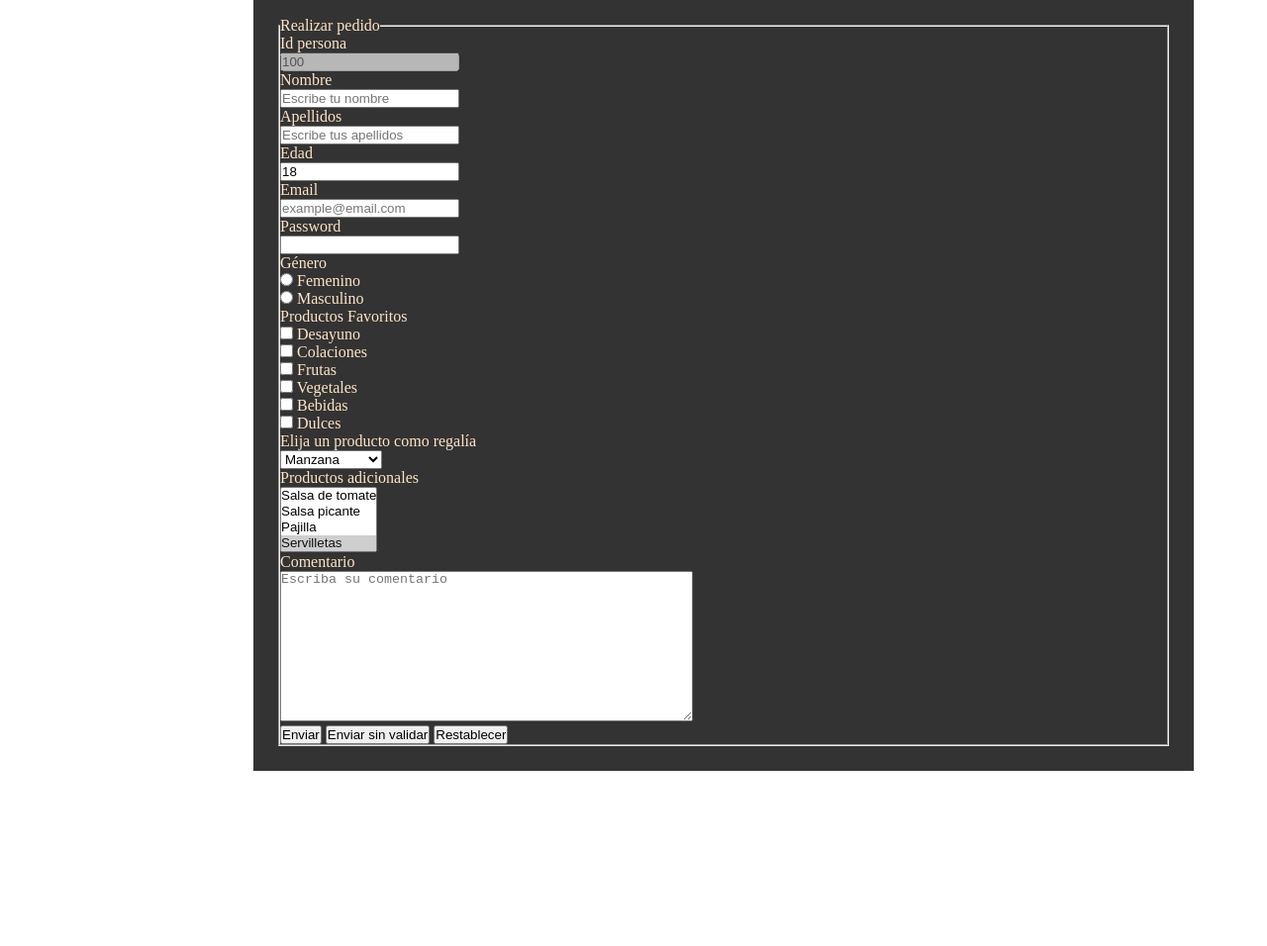
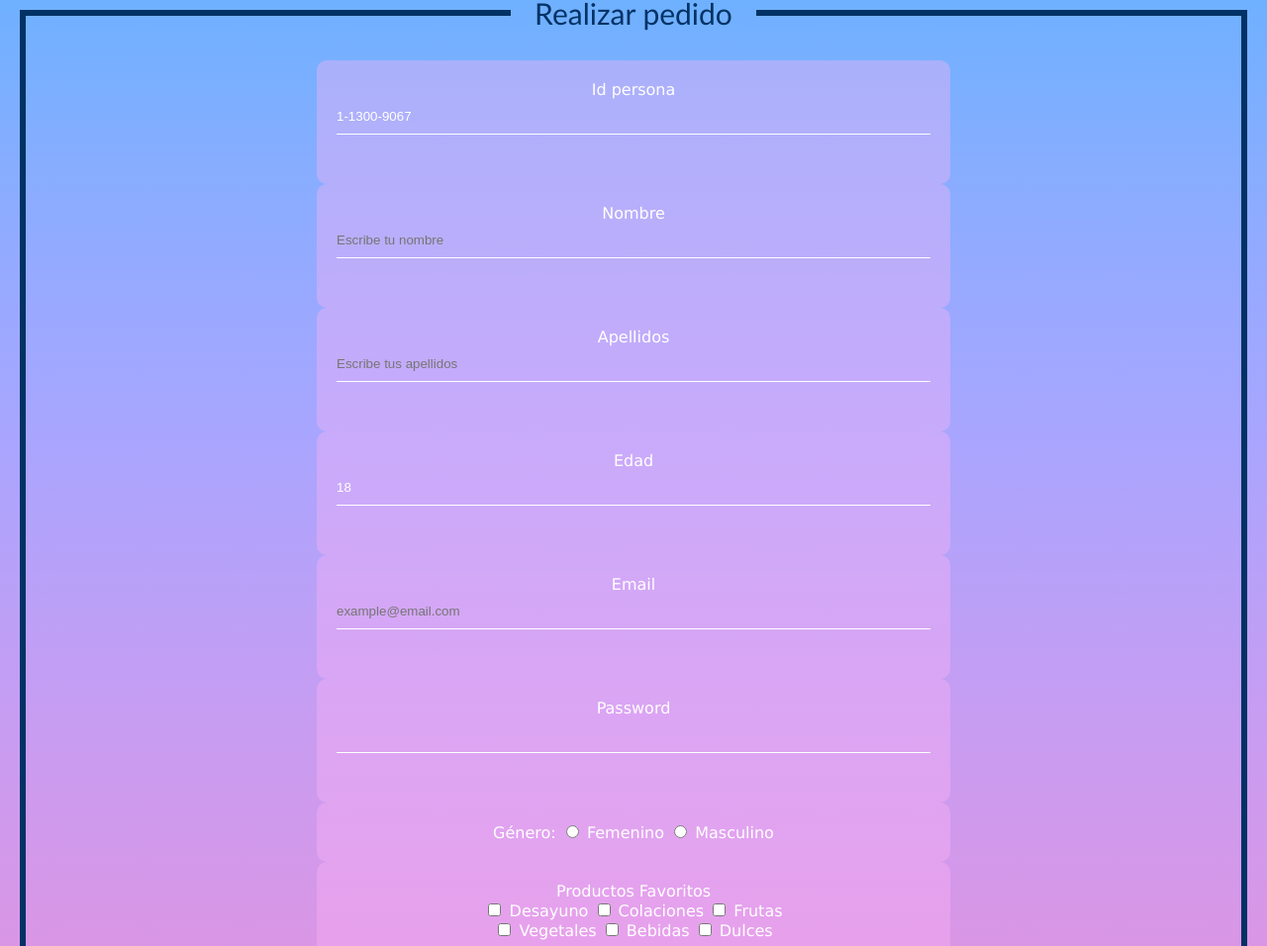
Before and after one commit to roxana0507/Challenge_suricata, a plain HTML site: page form.html in a window 1280 px wide. Shown: the part 109-1065 px from the top of the page at 99% size. Before the commit the page ends 952 px from the top, so only its background shows below. Drawn offline with Linux system fonts and the light colour scheme.

Commit message:
Add form styles
Add form styles

```diff
--- a/assets/css/stylesform.css
+++ b/assets/css/stylesform.css
@@ -1,18 +1,66 @@
-*{
-    margin: 0%;
-    padding: 0%;
-}
 body{
-    background-color:white;
-    padding: 5% 20%;
+    text-align: center;
+    margin: 0;
+    padding: 0;
+    background-image: linear-gradient(180deg, #5cb4ff 0, #73b0ff 8.33%, #87adff 16.67%, #99a9ff 25%, #a9a5fe 33.33%, #b8a1f8 41.67%, #c69df2 50%, #d299eb 58.33%, #dd95e3 66.67%, #e792da 75%, #ef8fd0 83.33%, #f58dc6 91.67%, #fb8bbc 100%);
 }
 
-form{
-    background-color: #333333;
-    width: 900px;
-    text-align:left;
-    color: bisque;
-    padding: 25px;
-
+.contenedor{
+    margin: 0px auto;
+    width: 600px;
+    padding: 20px;
+    background: rgba(253, 178, 243, 0.377);
+    border-radius: 10px;
+    color:#003265;
+    font-family:'Lucida Sans', 'Lucida Sans Regular', 'Lucida Grande', 'Lucida Sans Unicode', Geneva, Verdana, sans-serif;
+}
+.contenedor h1{
+    margin: 0 0 30px;
+    padding: 0;
+    font-size: 40px;
+    color:#00d0ff;
+    text-align: center;
+}
+.contenedor label{
+    color: white;
+}
+.contenedor input{
+    width: 100%;
+    padding: 10px 0;
+    color: white;
+    background: transparent;
+    border: none;
+    border-bottom: 1px solid white ;
+    margin-bottom: 30px;
+}
+input[type="submit"], [type="reset"]{
+    background-color: #f72585;
+    border: none;
+    letter-spacing: 5px;
+    text-transform: uppercase;
+    cursor: pointer;
+    padding: 15px;
+    margin-top: 30px;
+}
+div .radiobuttons, .checkboxes{
+    color: white;
+    border-radius: 10px;
+    margin: 0px auto;
+    width: 600px;
+    padding: 20px;
+    background: rgba(253, 178, 243, 0.377);
+    font-family:'Lucida Sans', 'Lucida Sans Regular', 'Lucida Grande', 'Lucida Sans Unicode', Geneva, Verdana, sans-serif;
+}
+legend{
+    color:#003265;
+    font-family:'Trebuchet MS', 'Lucida Sans Unicode', 'Lucida Grande', 'Lucida Sans', Arial, sans-serif;
+    font-size: 30px;
+    padding: 2%;
+}
+fieldset{
+    margin: 20px;
+    border-style: solid;
+    border-width: 6px;
+    border-color: #003265;
 
 }
--- a/form.html
+++ b/form.html
@@ -7,7 +7,7 @@
     <link rel="stylesheet" href="assets/css/stylesform.css">
 </head>
 <body>
-  <div class="conteiner">
+  <div>
     <h1>Formulario</h1>
     <!--<form novalidate> se usa para no pedir la validacion de los datos, o se puede colocar un boton imput.-->
     <!-- podemos usar el metodo GET o POST para enviar la informacion de manera visible u oculta en la URL.-->
@@ -18,54 +18,70 @@
     <form>
       <fieldset>
         <legend>Realizar pedido</legend>
+        <div class="contenedor">
+          <label for="idPerson">Id persona</label>
+          <input type="text" id="idPerson" name="idPerson" readonly="true" value="1-1300-9067" disabled="true"/><br> <!--Estos son datos de solo lectura pero que igual se envian al lado del servidor al usar el readonly, pero si le agregamos el disable sera solo lectura pero tampoco se enviará al servidor.-->
+          <input type="hidden" id="sistem" name="sistem" value="SAP">
+        </div>
 
-        <label for="idPerson">Id persona</label><br>
-        <input type="text" id="idPerson" name="idPerson" readonly="true" value="100" disabled="true" /><br> <!--Estos son datos de solo lectura pero que igual se envian al lado del servidor al usar el readonly, pero si le agregamos el disable sera solo lectura pero tampoco se enviará al servidor.-->
+        <div class="contenedor">
+          <label for="name">Nombre</label>
+          <input type="text" id="name" name="nombre" placeholder="Escribe tu nombre" required="true"/><!--al poner el name="nombre" se hace el envio de la informacion al servidor se puede ver reflejado en la direccion URL en el navegador-->
+        </div>
 
-        <input type="hidden" id="sistem" name="sistem" value="SAP">
+        <div class="contenedor">
+          <label for="last-name">Apellidos</label>
+          <input type="text" id="last-name" name="apellido" placeholder="Escribe tus apellidos" required="true"/>
+        </div>
 
-        <label for="name">Nombre</label><br>
-        <input type="text" id="name" name="nombre" placeholder="Escribe tu nombre" required="true"/><br> <!--al poner el name="nombre" se hace el envio de la informacion al servidor se puede ver reflejado en la direccion URL en el navegador-->
+        <div class="contenedor">
+          <label for="age">Edad</label>
+          <input type="number" id="number" name="number" value="18" required="true"/><!-- podemos usar el atributo de value para indicar cual es el dato exacto de esa casilla pero que se puede modificar-->
+        </div>
 
-        <label for="last-name">Apellidos</label><br>
-        <input type="text" id="last-name" name="apellido" placeholder="Escribe tus apellidos" required="true"/><br>
+        <div class="contenedor">
+          <label for="email">Email</label>
+          <input type="email" id="email" name="email" placeholder="example@email.com" required="true"/>
+        </div>
 
-        <label for="age">Edad</label><br>
-        <input type="number" id="number" name="number" value="18" required="true"/><br>  <!-- podemos usar el atributo de value para indicar cual es el dato exacto de esa casilla pero que se puede modificar-->
-
-        <label for="email">Email</label><br>
-        <input type="email" id="email" name="email" placeholder="example@email.com" required="true"/><br>
-
-        <label for="password">Password</label><br>
-        <input type="password" id="password" name="password" required="true"/><br>
+        <div class="contenedor">
+          <label for="password">Password</label>
+          <input type="password" id="password" name="password" required="true"/>
+        </div>
 
           <!-- Radiobuttons-->
-        <label>Género</label><br>  <!-- para poder elegir entre varias cosas por ejemplo masculino o femenino en el name debe colocarse el mismo nombre en este caso colocamos la palabra genero o gender -->
+        <div class="radiobuttons">
+          <label>Género: </label><!-- para poder elegir entre varias cosas por ejemplo masculino o femenino en el name debe colocarse el mismo nombre en este caso colocamos la palabra genero o gender -->
           <input type="radio" id="female" name="gender" value="female"/>
-        <label for="female">Femenino</label><br>
+          <label for="female">Femenino</label>
           <input type="radio" id="male" name="gender" value="male"/>
           <label for="male">Masculino</label><br>
+        </div>
 
           <!-- Checkboxes-->
-        <label>Productos Favoritos</label><br>  <!-- para poder elegir entre varias cosas por ejemplo masculino o femenino en el name debe colocarse el mismo nombre en este caso colocamos la palabra genero o gender -->
+        <div class="checkboxes">
+          <label>Productos Favoritos</label><br><!-- para poder elegir entre varias cosas por ejemplo masculino o femenino en el name debe colocarse el mismo nombre en este caso colocamos la palabra genero o gender -->
           <input type="checkbox" id="breakfast" name="product" value="breakfast"/>
-        <label for="breakfast">Desayuno</label><br>
+          <label for="breakfast">Desayuno</label>
 
           <input type="checkbox" id="snacks" name="product" value="snacks"/>
-        <label for="snacks"> Colaciones </label><br>
+          <label for="snacks"> Colaciones </label>
 
           <input type="checkbox" id="fruits" name="product" value="fruits"/>
           <label for="fruits"> Frutas </label><br>
 
           <input type="checkbox" id="vegetables" name="product" value="vegetables"/>
-        <label for="vegetables"> Vegetales </label><br>
+          <label for="vegetables"> Vegetales </label>
 
           <input type="checkbox" id="beverages" name="product" value="beverages"/>
-        <label for="beverages"> Bebidas </label><br>
+          <label for="beverages"> Bebidas </label>
 
           <input type="checkbox" id="sweets" name="product" value="sweets"/>
-        <label for="sweets"> Dulces </label><br>
+          <label for="sweets"> Dulces </label>
+        </div>
+
         <!-- Select-->
+        <div class="contenedor">
           <label for="productg"> Elija un producto como regalía</label><br>
           <select name="productg" id="productg">
             <option value="apple">Manzana</option>
@@ -75,8 +91,10 @@
             <option value="cold-coffee">Café frío</option>
             <option value="cappucino">Capucino</option>
           </select><br>
+        </div>
 
           <!-- Select multiple-->
+        <div class="contenedor">
           <label for="additional"> Productos adicionales</label><br>
           <select name="additional" id="additional" multiple="true"><!--Para establecer la opcion de eleccion multiple en un select se agrega a la etiqueta select el atributo de multiple="true"-->
             <option value="1">Mayonesa</option>
@@ -86,17 +104,21 @@
             <option value="5" selected="true">Servilletas</option><!-- Este producto se mostrará primero-->
             <option value="6">Cubiertos</option>
           </select><br>
+        </div>
 
           <!--textarea-->
+        <div class="contenedor">
           <label for="comment">Comentario</label><br>
           <textarea name="comment" id="comment" cols="50" rows="10" placeholder="Escriba su comentario"></textarea><br>
+        </div>
 
+        <div class="contenedor"></div>
           <input type="submit" value="Enviar">
           <input type="submit" formnovalidate="formnovalidate" value="Enviar sin validar">
           <!-- 1. Para colocar un producto en el select que sea el que se muestre primero agregamos selected="true".
           2. Para establecer la opcion de eleccion multiple en un select se agrega a la etiqueta select el atributo de multiple="true"-->
-
           <input type="reset" value="Restablecer"> <!--elimina todos los datos introducidos en el form-->
+        </div>
       </fieldset>
     </form>
   </div>
```
Also changed, not shown: login.html (deleted, +0 -25 lines). Lines whose indentation alone changed are shown as unchanged.
